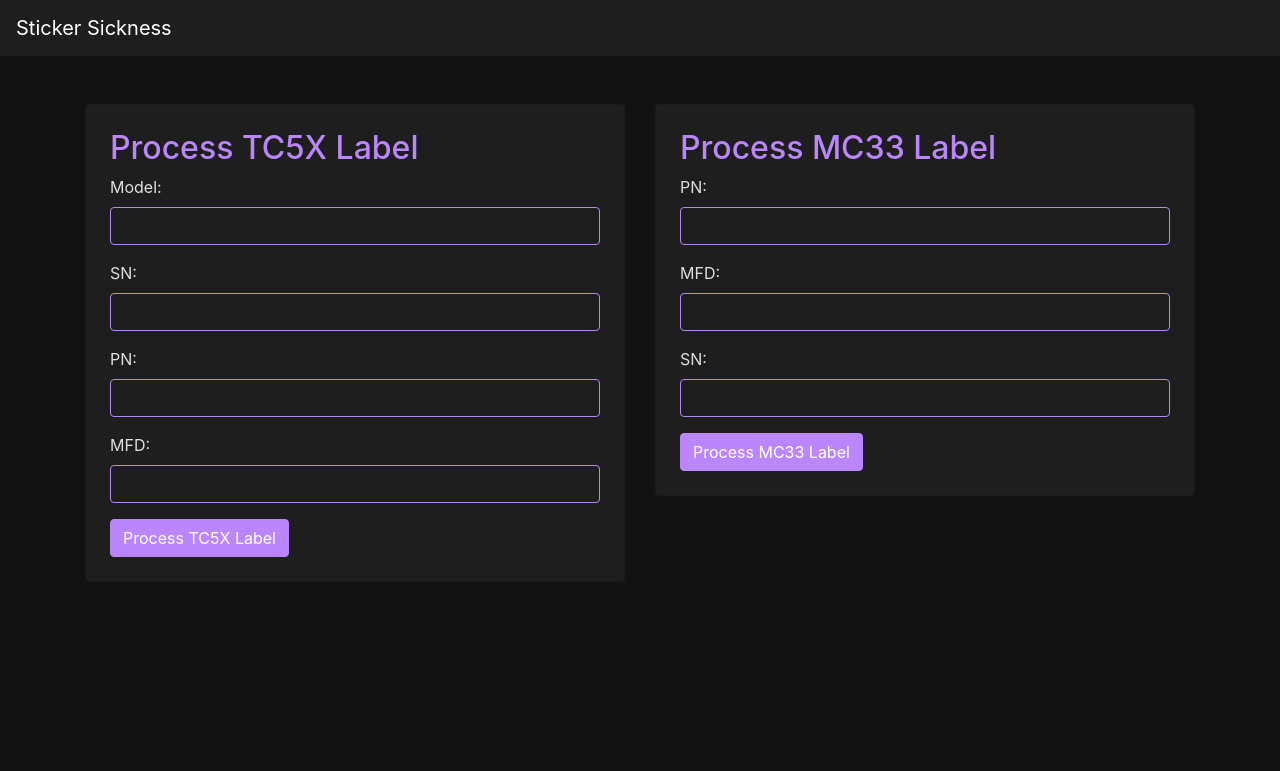
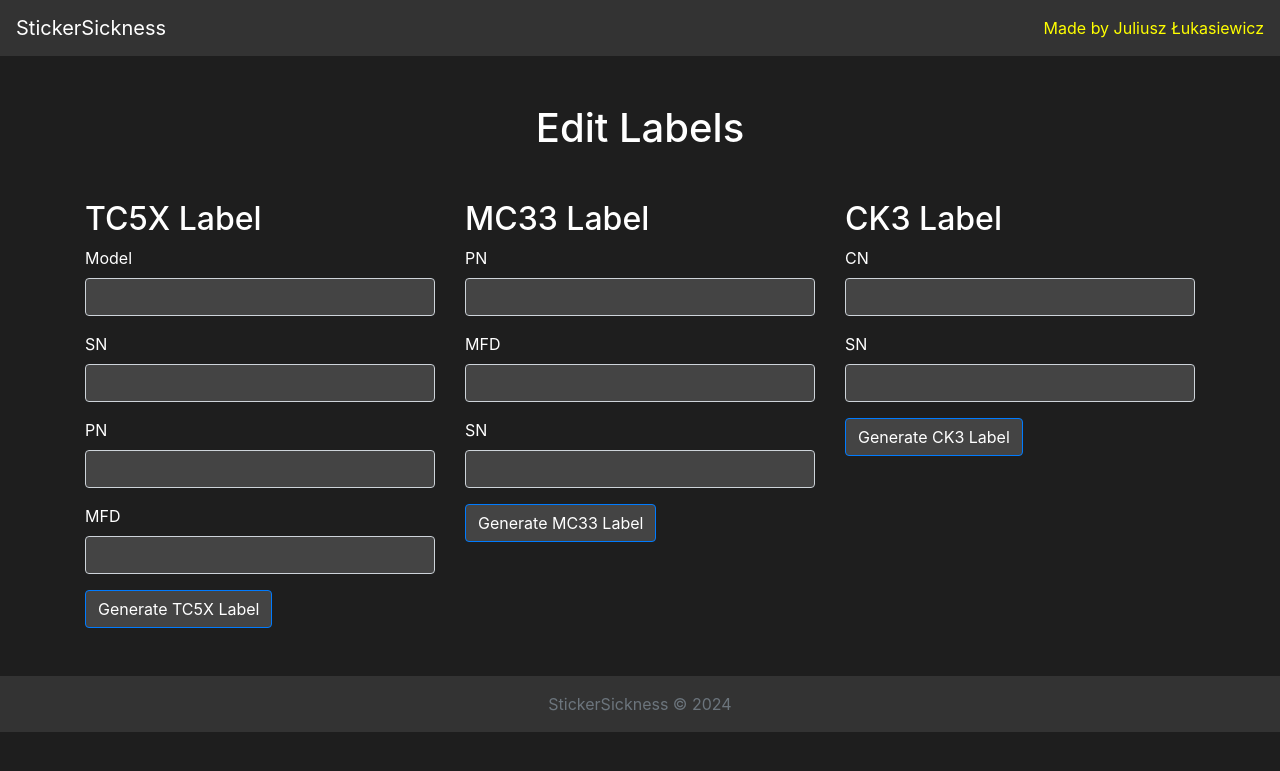
Before and after one commit to jvlhd/StickerSickness, a Flask app: page / in a window 1280 px wide. Shown: the top 771 px of the page. Run offline with Flask 3, Linux system fonts and the light colour scheme; some libraries are stand-ins or nearby versions.

Commit message:
added ck3 template

```diff
--- a/app.py
+++ b/app.py
@@ -1,6 +1,7 @@
 from flask import Flask, render_template, request, send_file
 import tc5x
 import mc33
+import ck3
 import os
 
 app = Flask(__name__)
@@ -34,5 +35,16 @@ def process_mc33():
     except Exception as e:
         return f"An error occurred: {e}", 500
 
-if __name__ == '__main__':
-    app.run(host='0.0.0.0', port=80)
+@app.route('/process_ck3', methods=['POST'])
+def process_ck3():
+    try:
+        new_cn = request.form['cn']
+        new_sn = request.form['sn']
+        output_path = 'static/edited_ck3.svg'
+        ck3.edit_ck3_label('ck3.svg', output_path, new_cn, new_sn)
+        return send_file(output_path, as_attachment=True)
+    except Exception as e:
+        return f"An error occurred: {e}", 500
+
+if __name__ == "__main__":
+    app.run(host="0.0.0.0", port=80)
--- a/templates/index.html
+++ b/templates/index.html
@@ -1,69 +1,96 @@
-<!doctype html>
+<!DOCTYPE html>
 <html lang="en">
 <head>
-    <meta charset="utf-8">
-    <meta name="viewport" content="width=device-width, initial-scale=1, shrink-to-fit=no">
-    <title>Sticker Sickness</title>
-    <!-- Favicon -->
-    <link rel="icon" href="{{ url_for('static', filename='favicon.ico') }}">
-    <!-- Bootstrap CSS -->
+    <meta charset="UTF-8">
+    <meta name="viewport" content="width=device-width, initial-scale=1.0">
+    <title>StickerSickness</title>
     <link href="https://stackpath.bootstrapcdn.com/bootstrap/4.5.2/css/bootstrap.min.css" rel="stylesheet">
-    <!-- Custom CSS -->
-    <link href="{{ url_for('static', filename='css/styles.css') }}" rel="stylesheet">
+    <style>
+        body {
+            background-color: #1e1e1e;
+            color: #fff;
+        }
+        .navbar, .footer {
+            background-color: #333;
+        }
+        .form-control, .btn {
+            background-color: #444;
+            color: #fff;
+        }
+        .form-control::placeholder {
+            color: #ccc;
+        }
+    </style>
 </head>
 <body>
-    <nav class="navbar navbar-expand-lg navbar-dark">
-      <a class="navbar-brand" href="#">Sticker Sickness</a>
+    <nav class="navbar navbar-dark">
+        <a class="navbar-brand" href="#">StickerSickness</a>
+        <span class="navbar-text" style="color: yellow;">Made by Juliusz Łukasiewicz</span>
     </nav>
     <div class="container mt-5">
+        <h1 class="text-center mb-5">Edit Labels</h1>
         <div class="row">
-        <div class="col-md-6">
-          <div class="card p-4 mb-4">
-            <h2>Process TC5X Label</h2>
-            <form action="/process_tc5x" method="post">
+            <div class="col-md-4">
+                <h2>TC5X Label</h2>
+                <form action="/process_tc5x" method="POST">
                     <div class="form-group">
-                <label for="model">Model:</label>
-                <input type="text" class="form-control" id="model" name="model">
+                        <label for="model">Model</label>
+                        <input type="text" class="form-control" id="model" name="model" required>
                     </div>
                     <div class="form-group">
-                <label for="sn">SN:</label>
-                <input type="text" class="form-control" id="sn" name="sn">
+                        <label for="sn">SN</label>
+                        <input type="text" class="form-control" id="sn" name="sn" required>
                     </div>
                     <div class="form-group">
-                <label for="pn">PN:</label>
-                <input type="text" class="form-control" id="pn" name="pn">
+                        <label for="pn">PN</label>
+                        <input type="text" class="form-control" id="pn" name="pn" required>
                     </div>
                     <div class="form-group">
-                <label for="mfd">MFD:</label>
-                <input type="text" class="form-control" id="mfd" name="mfd">
+                        <label for="mfd">MFD</label>
+                        <input type="text" class="form-control" id="mfd" name="mfd" required>
                     </div>
-              <button type="submit" class="btn btn-primary">Process TC5X Label</button>
+                    <button type="submit" class="btn btn-primary">Generate TC5X Label</button>
                 </form>
             </div>
-        </div>
-        <div class="col-md-6">
-          <div class="card p-4 mb-4">
-            <h2>Process MC33 Label</h2>
-            <form action="/process_mc33" method="post">
+            <div class="col-md-4">
+                <h2>MC33 Label</h2>
+                <form action="/process_mc33" method="POST">
                     <div class="form-group">
-                <label for="pn">PN:</label>
-                <input type="text" class="form-control" id="pn" name="pn">
+                        <label for="pn">PN</label>
+                        <input type="text" class="form-control" id="pn" name="pn" required>
                     </div>
                     <div class="form-group">
-                <label for="mfd">MFD:</label>
-                <input type="text" class="form-control" id="mfd" name="mfd">
+                        <label for="mfd">MFD</label>
+                        <input type="text" class="form-control" id="mfd" name="mfd" required>
                     </div>
                     <div class="form-group">
-                <label for="sn">SN:</label>
-                <input type="text" class="form-control" id="sn" name="sn">
+                        <label for="sn">SN</label>
+                        <input type="text" class="form-control" id="sn" name="sn" required>
                     </div>
-              <button type="submit" class="btn btn-primary">Process MC33 Label</button>
+                    <button type="submit" class="btn btn-primary">Generate MC33 Label</button>
+                </form>
+            </div>
+            <div class="col-md-4">
+                <h2>CK3 Label</h2>
+                <form action="/process_ck3" method="POST">
+                    <div class="form-group">
+                        <label for="cn">CN</label>
+                        <input type="text" class="form-control" id="cn" name="cn" required>
+                    </div>
+                    <div class="form-group">
+                        <label for="sn">SN</label>
+                        <input type="text" class="form-control" id="sn" name="sn" required>
+                    </div>
+                    <button type="submit" class="btn btn-primary">Generate CK3 Label</button>
                 </form>
             </div>
         </div>
     </div>
+    <footer class="footer mt-5 py-3 text-center">
+        <div class="container">
+            <span class="text-muted">StickerSickness © 2024</span>
         </div>
-    <!-- Bootstrap JS and dependencies -->
+    </footer>
     <script src="https://code.jquery.com/jquery-3.5.1.slim.min.js"></script>
     <script src="https://cdn.jsdelivr.net/npm/@popperjs/core@2.5.4/dist/umd/popper.min.js"></script>
     <script src="https://stackpath.bootstrapcdn.com/bootstrap/4.5.2/js/bootstrap.min.js"></script>
```
Also changed, not shown: ck3.py (added, +123 -0 lines), ck3.svg (added), edited_label.svg (added), static/edited_ck3.svg (added). Lines whose indentation alone changed are shown as unchanged.
